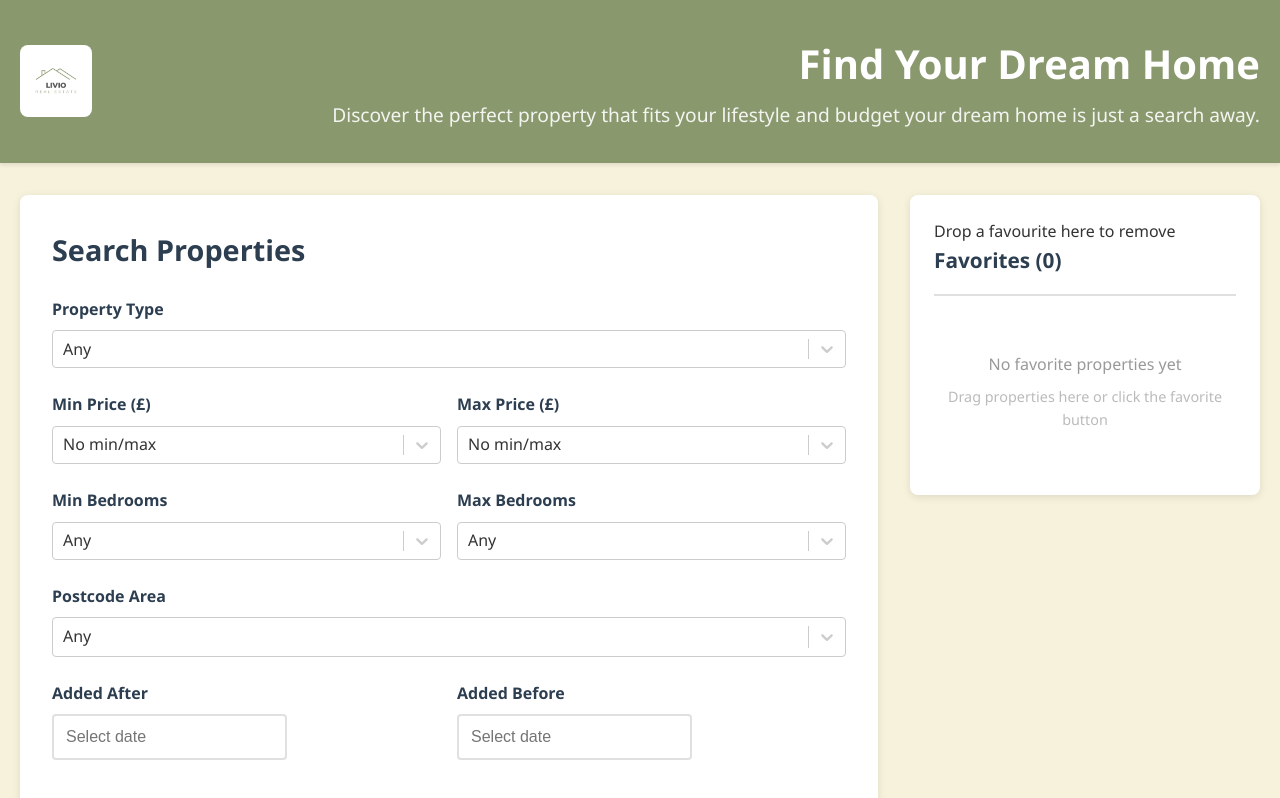
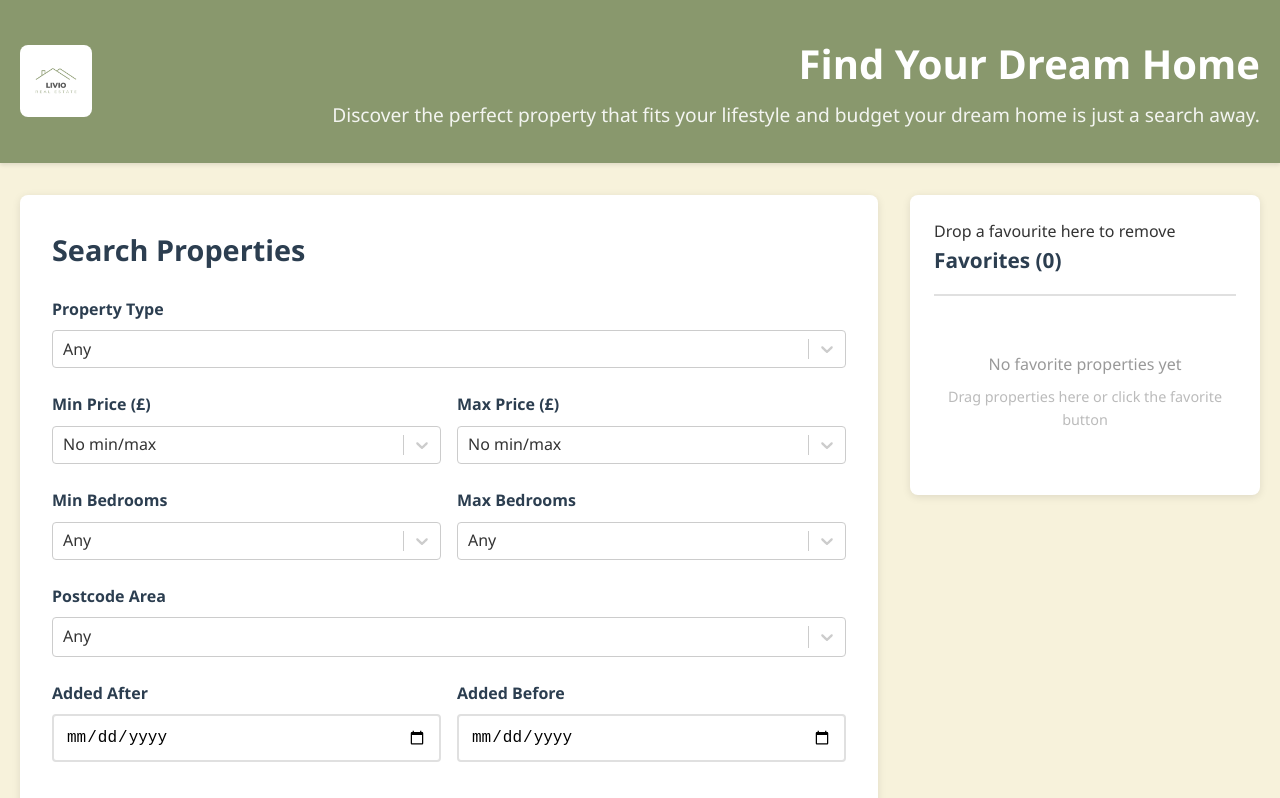
Before and after one commit to Nethmihimasha/estate-agent-app, a React (Create React App) app: page / in a window 1280 px wide. Shown: the top 798 px of the page. Built offline with nearby package versions, Linux system fonts and the light colour scheme.

Commit message:
Revert "added react datepicker"
This reverts commit 0950bdf56d1e02885b7d7daa6793f785c821059b.

```diff
--- a/package.json
+++ b/package.json
@@ -8,7 +8,6 @@
     "@testing-library/react": "^16.3.1",
     "@testing-library/user-event": "^13.5.0",
     "react": "^19.2.3",
-    "react-datepicker": "^4.8.0",
     "react-dnd": "^16.0.1",
     "react-dnd-html5-backend": "^16.0.1",
     "react-dom": "^19.2.3",
--- a/src/components/SearchForm.js
+++ b/src/components/SearchForm.js
@@ -1,7 +1,5 @@
 import React, { useState } from 'react';
 import Select from 'react-select';
-import DatePicker from 'react-datepicker';
-import 'react-datepicker/dist/react-datepicker.css';
 import PropertyCard from './PropertyCard';
 import FavoritesList from './FavoritesList';
 import { searchProperties } from '../utils/searchUtils';
@@ -213,29 +211,25 @@ const SearchForm = ({
                 <div className="form-row">
                     <div className="form-group">
                       <label htmlFor="dateFrom">Added After</label>
-                    <DatePicker
+                      <input
                         id="dateFrom"
-                      selected={searchCriteria.dateFrom}
-                      onChange={(date) => setSearchCriteria({ ...searchCriteria, dateFrom: date })}
-                      dateFormat="yyyy-MM-dd"
+                        name="dateFrom"
+                        type="date"
                         className="form-control"
-                      placeholderText="Select date"
-                      isClearable
-                      aria-label="Added After"
+                        value={searchCriteria.dateFrom ? new Date(searchCriteria.dateFrom).toISOString().slice(0,10) : ''}
+                        onChange={(e) => setSearchCriteria({ ...searchCriteria, dateFrom: e.target.value ? new Date(e.target.value) : null })}
                       />
                     </div>
 
                   <div className="form-group">
                     <label htmlFor="dateTo">Added Before</label>
-                    <DatePicker
+                    <input
                       id="dateTo"
-                      selected={searchCriteria.dateTo}
-                      onChange={(date) => setSearchCriteria({ ...searchCriteria, dateTo: date })}
-                      dateFormat="yyyy-MM-dd"
+                      name="dateTo"
+                      type="date"
                       className="form-control"
-                      placeholderText="Select date"
-                      isClearable
-                      aria-label="Added Before"
+                      value={searchCriteria.dateTo ? new Date(searchCriteria.dateTo).toISOString().slice(0,10) : ''}
+                      onChange={(e) => setSearchCriteria({ ...searchCriteria, dateTo: e.target.value ? new Date(e.target.value) : null })}
                     />
                   </div>
                 </div>
```
Also changed, not shown: 2 other files (tests, documents, lock files or other folders). Lines whose indentation alone changed are shown as unchanged.
